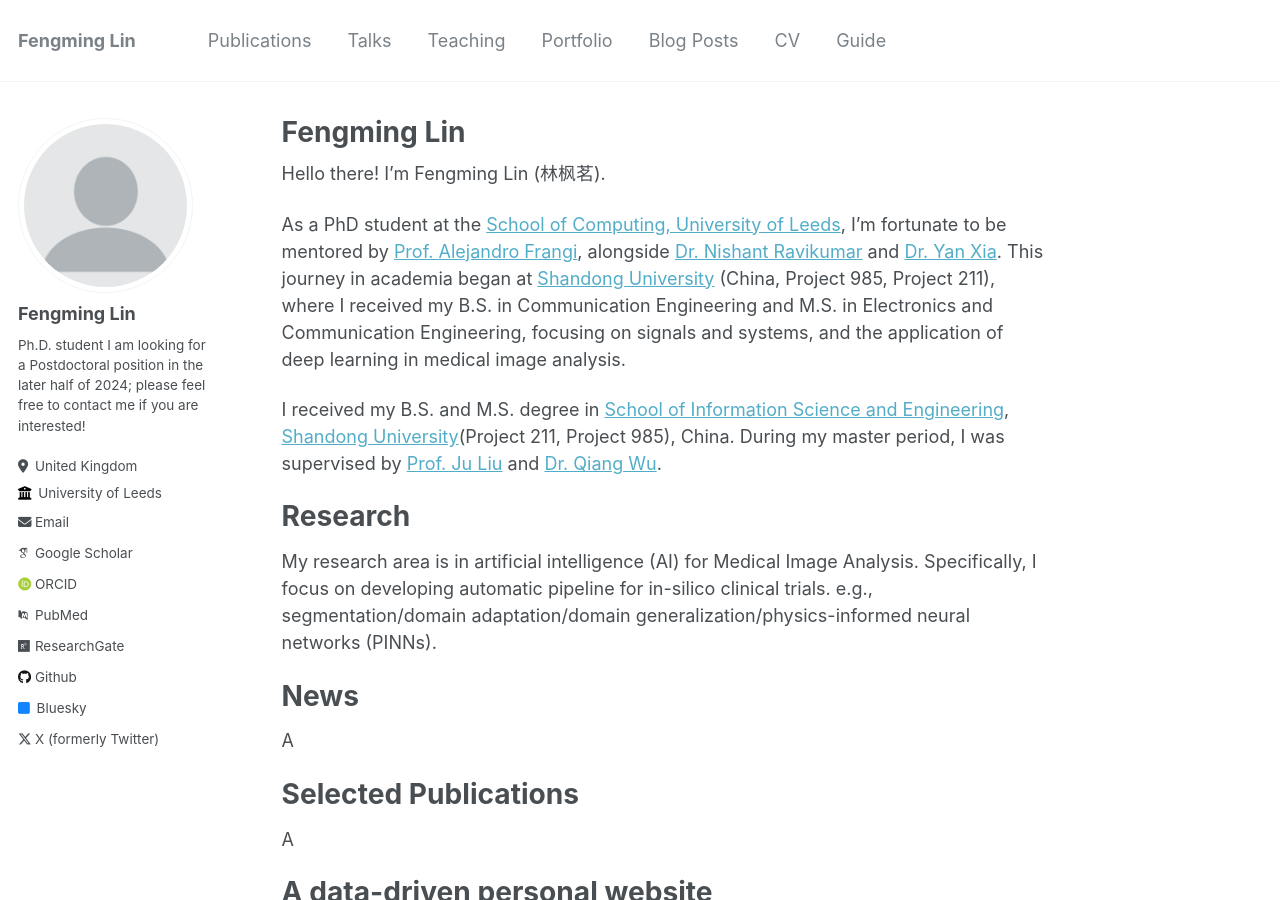
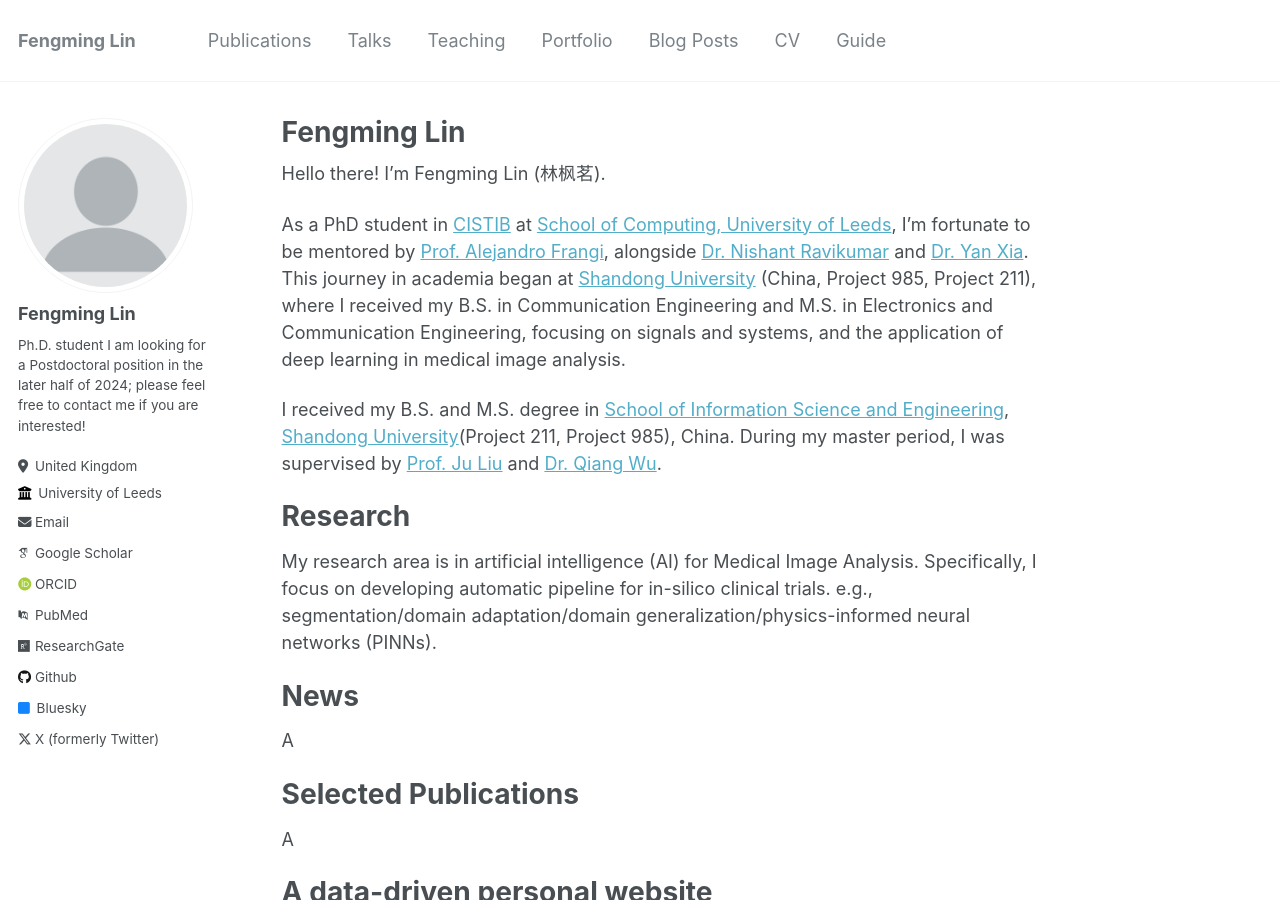
Before and after one commit to fmlinks/fmlinks.github.io, a Jekyll site: the page built from _pages/about.md, in a window 1280 px wide and 900 px high. Built offline with Jekyll 4.4.1, drawn with Linux system fonts in a browser that asks for light colours; some web fonts are replaced.

Commit message:
Update about.md

```diff
--- a/_pages/about.md
+++ b/_pages/about.md
@@ -9,7 +9,7 @@ redirect_from:
 
 Hello there! I'm Fengming Lin (林枫茗).
 
-As a PhD student at the [School of Computing, University of Leeds](https://eps.leeds.ac.uk/computing), I'm fortunate to be mentored by [Prof. Alejandro Frangi](https://research.manchester.ac.uk/en/persons/alejandro-frangi), alongside [Dr. Nishant Ravikumar](https://eps.leeds.ac.uk/computing/staff/1846/dr-nishant-ravikumar) and [Dr. Yan Xia](https://www.yannxia.com/).
+As a PhD student in [CISTIB](https://www.cistib.org/members) at [School of Computing, University of Leeds](https://eps.leeds.ac.uk/computing), I'm fortunate to be mentored by [Prof. Alejandro Frangi](https://research.manchester.ac.uk/en/persons/alejandro-frangi), alongside [Dr. Nishant Ravikumar](https://eps.leeds.ac.uk/computing/staff/1846/dr-nishant-ravikumar) and [Dr. Yan Xia](https://www.yannxia.com/).
 This journey in academia began at [Shandong University](https://www.en.sdu.edu.cn/) (China, Project 985, Project 211), where I received my B.S. in Communication Engineering and M.S. in Electronics and Communication Engineering, focusing on signals and systems, and the application of deep learning in medical image analysis.
 
 I received my B.S. and M.S. degree in [School of Information Science and Engineering](https://www.ise.sdu.edu.cn/), [Shandong University](https://www.en.sdu.edu.cn/)(Project 211, Project 985), China. During my master period, I was supervised by [Prof. Ju Liu](https://brain.sdu.edu.cn/en/info/1090/1163.htm) and [Dr. Qiang Wu](https://brain.sdu.edu.cn/en/info/1090/1115.htm).
```
